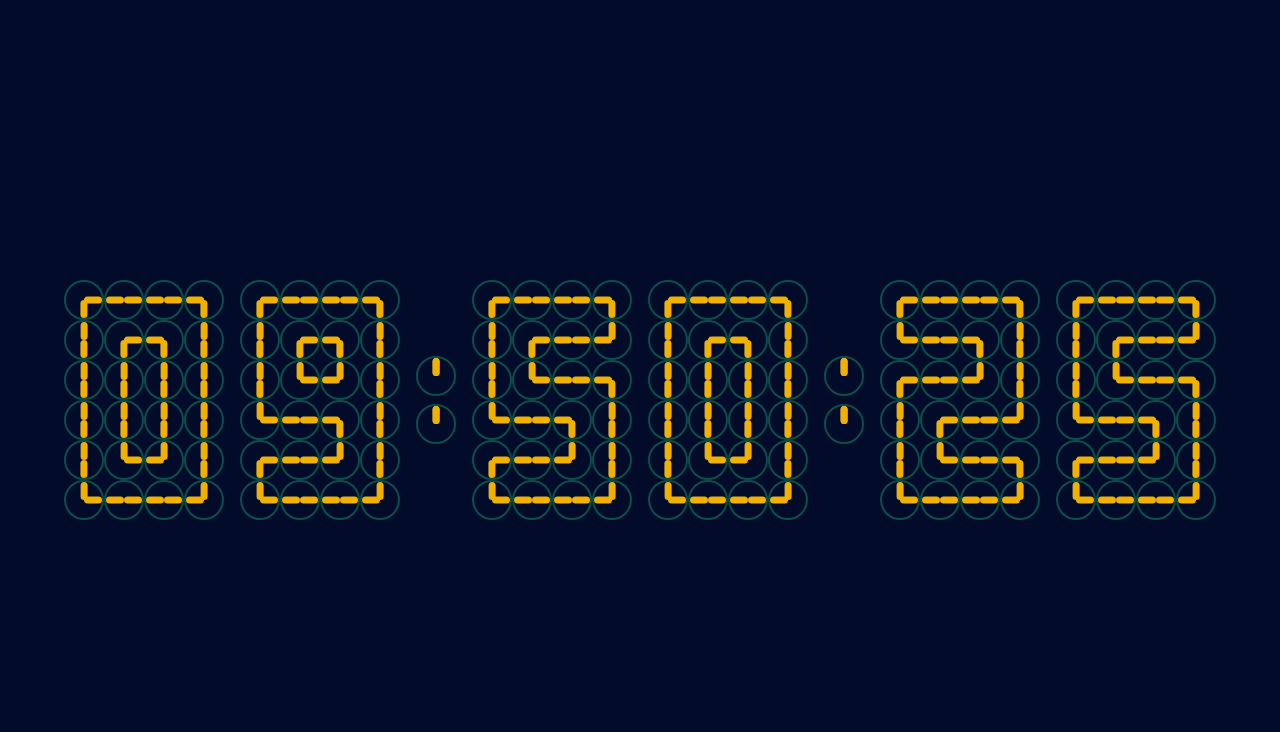
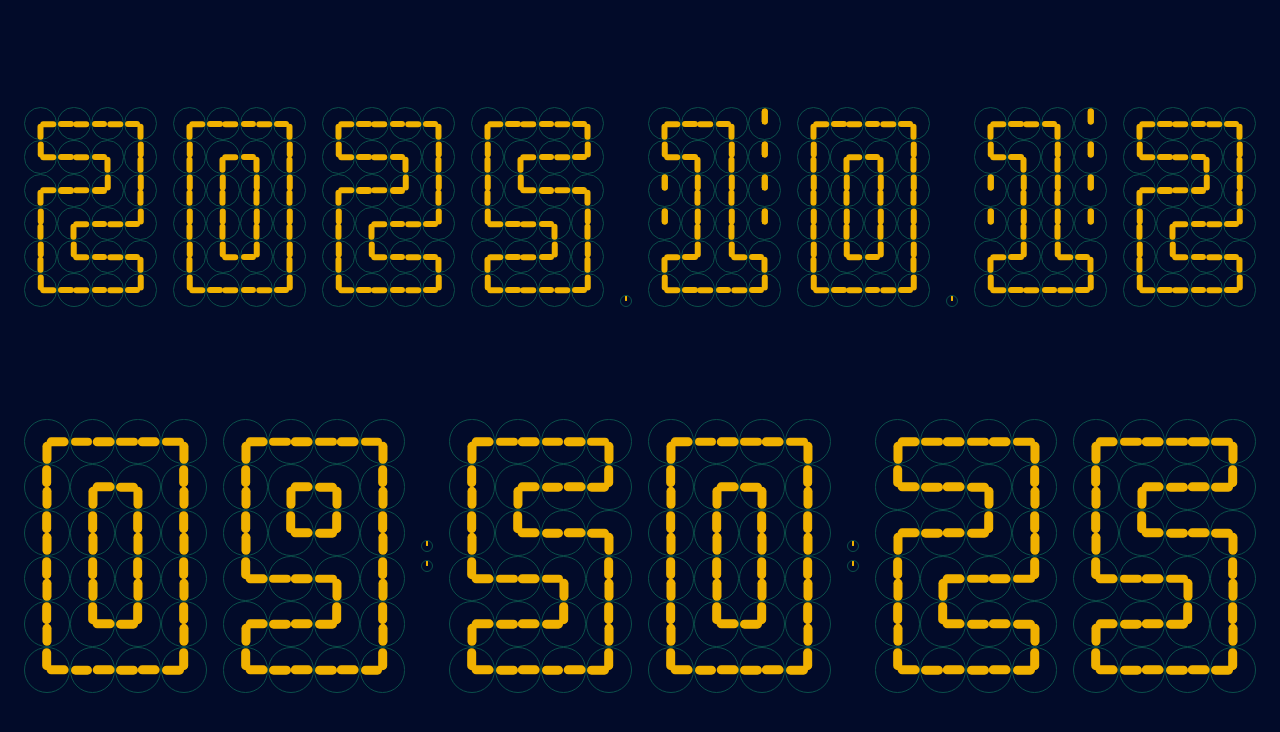
Before and after one commit to miklilad/ana-digi-clock, a React (Vite) app: page / in a window 1280 px wide. Shown: the top 732 px of the page. Built offline with nearby package versions, Linux system fonts and the light colour scheme.

Commit message:
Add date

```diff
--- a/src/Clock.tsx
+++ b/src/Clock.tsx
@@ -22,21 +22,39 @@ export const Clock = () => {
   const dateIso = date.toISOString();
 
   return (
-    <div className="flex flex-row gap-4 w-full h-screen justify-center items-center max-w-screen max-h-screen">
-      <Digit digit={dateIso[11] as DigitType} />
-      <Digit digit={dateIso[12] as DigitType} />
-      <div className="flex flex-col gap-2">
+    <div className="flex flex-col w-full h-screen justify-center gap-16">
+      <div className="flex flex-row gap-4 w-full justify-center items-end p-6">
+        <Digit digit={dateIso[0] as DigitType} transitionTimeMs={10_000} />
+        <Digit digit={dateIso[1] as DigitType} transitionTimeMs={10_000} />
+        <Digit digit={dateIso[2] as DigitType} transitionTimeMs={10_000} />
+        <Digit digit={dateIso[3] as DigitType} transitionTimeMs={10_000} />
+        <div className="aspect-square w-3 ">
+          <ClockFace clockFace={" "} />
+        </div>
+        <Digit digit={dateIso[5] as DigitType} transitionTimeMs={10_000} />
+        <Digit digit={dateIso[6] as DigitType} transitionTimeMs={10_000} />
+        <div className="aspect-square w-3 ">
+          <ClockFace clockFace={" "} />
+        </div>
+        <Digit digit={dateIso[8] as DigitType} transitionTimeMs={10_000} />
+        <Digit digit={dateIso[9] as DigitType} transitionTimeMs={10_000} />
+      </div>
+      <div className="flex flex-row gap-4 w-full justify-center items-center p-6">
+        <Digit digit={dateIso[11] as DigitType} transitionTimeMs={5_000} />
+        <Digit digit={dateIso[12] as DigitType} transitionTimeMs={5_000} />
+        <div className="flex flex-col gap-2 w-3 ">
           <ClockFace clockFace={" "} />
           <ClockFace clockFace={" "} />
         </div>
-      <Digit digit={dateIso[14] as DigitType} />
-      <Digit digit={dateIso[15] as DigitType} />
-      <div className="flex flex-col gap-2">
+        <Digit digit={dateIso[14] as DigitType} transitionTimeMs={5_000} />
+        <Digit digit={dateIso[15] as DigitType} transitionTimeMs={5_000} />
+        <div className="flex flex-col gap-2 w-3 ">
           <ClockFace clockFace={" "} />
           <ClockFace clockFace={" "} />
         </div>
         <Digit digit={dateIso[17] as DigitType} transitionTimeMs={2000} />
         <Digit digit={dateIso[18] as DigitType} transitionTimeMs={900} />
       </div>
+    </div>
   );
 };
--- a/src/ClockFace.tsx
+++ b/src/ClockFace.tsx
@@ -21,10 +21,14 @@ const getClockFaceTime = (
     .with("┘", () => ["left", "up"])
     .exhaustive() as [ClockHandDirection, ClockHandDirection];
 
+// <div className="min-w-4 md:min-w-6 lg:min-w-10 2xl:min-w-14 aspect-square rounded-full border-[1px] border-teal-900 relative">
+//   <ClockHand direction={firstHand} transitionTimeMs={transitionTimeMs} />
+//   <ClockHand direction={secondHand} transitionTimeMs={transitionTimeMs} />
+// </div>
 export const ClockFace = ({ clockFace, transitionTimeMs }: ClockFaceProps) => {
   const [firstHand, secondHand] = getClockFaceTime(clockFace);
   return (
-    <div className="min-w-4 md:min-w-6 lg:min-w-10 2xl:min-w-14 aspect-square rounded-full border-2 border-teal-900 relative">
+    <div className="aspect-square rounded-full border-[1px] border-teal-900 relative">
       <ClockHand direction={firstHand} transitionTimeMs={transitionTimeMs} />
       <ClockHand direction={secondHand} transitionTimeMs={transitionTimeMs} />
     </div>
--- a/src/Digit.tsx
+++ b/src/Digit.tsx
@@ -106,7 +106,7 @@ const getDigitsClockFace = (digit: DigitType) =>
 
 const DigitBase = ({ digit, transitionTimeMs }: DigitProps) => {
   return (
-    <div className="grid grid-cols-4 grid-rows-6 gap-0">
+    <div className="grid grid-cols-4 grid-rows-6 gap-0 grow">
       {getDigitsClockFace(digit).map((row, index) => (
         <ClockFace
           clockFace={row}
```
Lines whose indentation alone changed are shown as unchanged.
